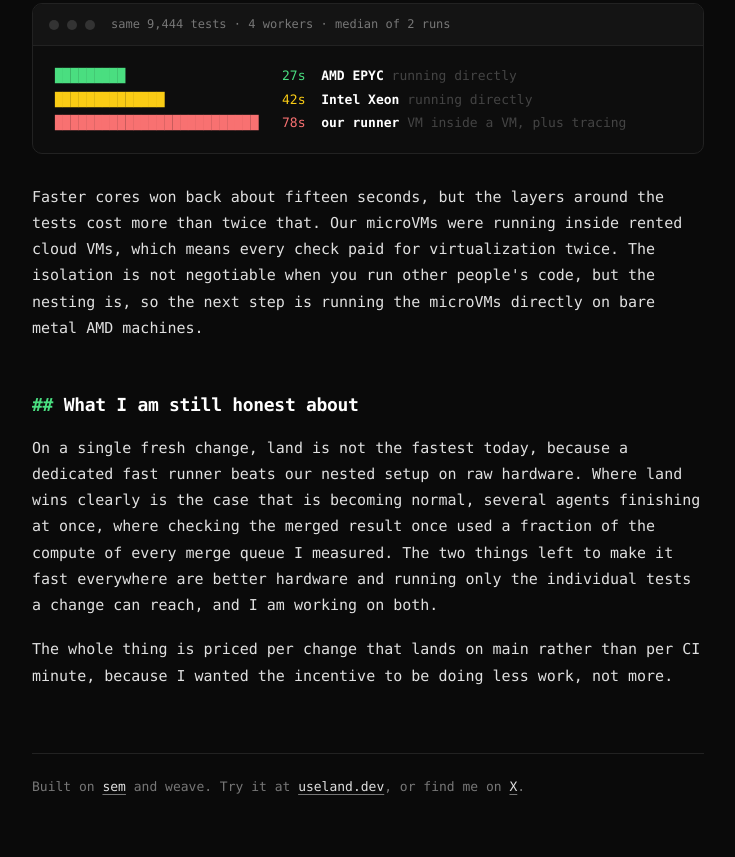
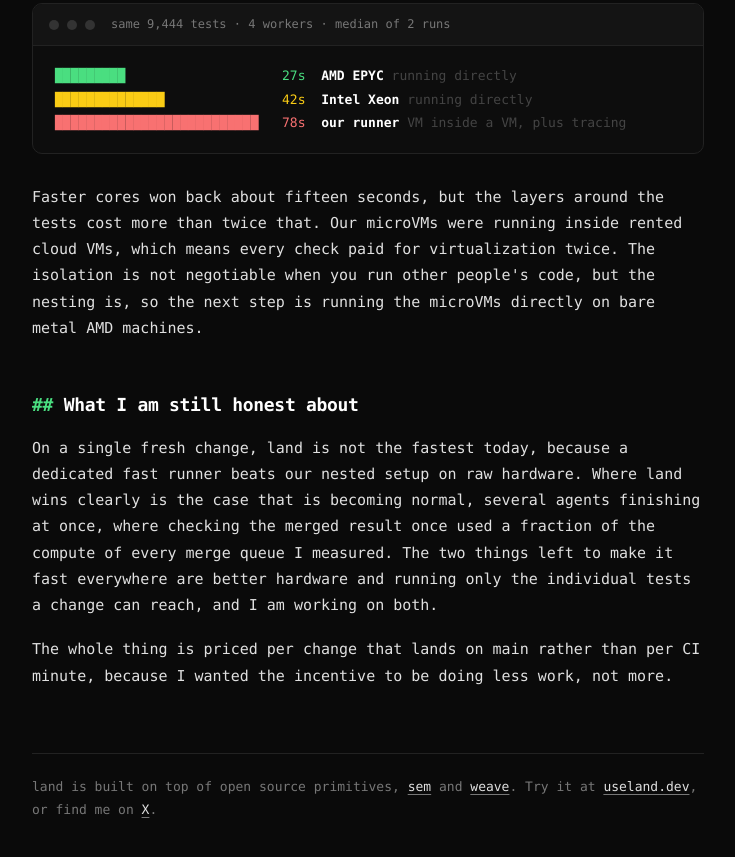
Before and after one commit to rs545837/Website, a plain HTML site: page ci-was-becoming-a-mess.html in a window 1280 px wide. Shown: the part 3367-4224 px from the top of the page, without its empty margins (272-1007 px from the left). Drawn offline with Linux system fonts and the light colour scheme.

Commit message:
Blog footer: link weave and mention the open source primitives

```diff
--- a/ci-was-becoming-a-mess.html
+++ b/ci-was-becoming-a-mess.html
@@ -160,7 +160,7 @@
 
 <p>The whole thing is priced per change that lands on main rather than per CI minute, because I wanted the incentive to be doing less work, not more.</p>
 
-<div class="footer">Built on <a href="https://ataraxy-labs.github.io/sem/">sem</a> and weave. Try it at <a href="https://useland.dev">useland.dev</a>, or find me on <a href="https://x.com/rs545837">X</a>.</div>
+<div class="footer">land is built on top of open source primitives, <a href="https://ataraxy-labs.github.io/sem/">sem</a> and <a href="https://ataraxy-labs.github.io/weave/">weave</a>. Try it at <a href="https://useland.dev">useland.dev</a>, or find me on <a href="https://x.com/rs545837">X</a>.</div>
 </main>
 <script>
 const io = new IntersectionObserver(es => es.forEach(e => { if (e.isIntersecting) { e.target.classList.add('visible'); io.unobserve(e.target); } }), { threshold: 0.15 });
```
